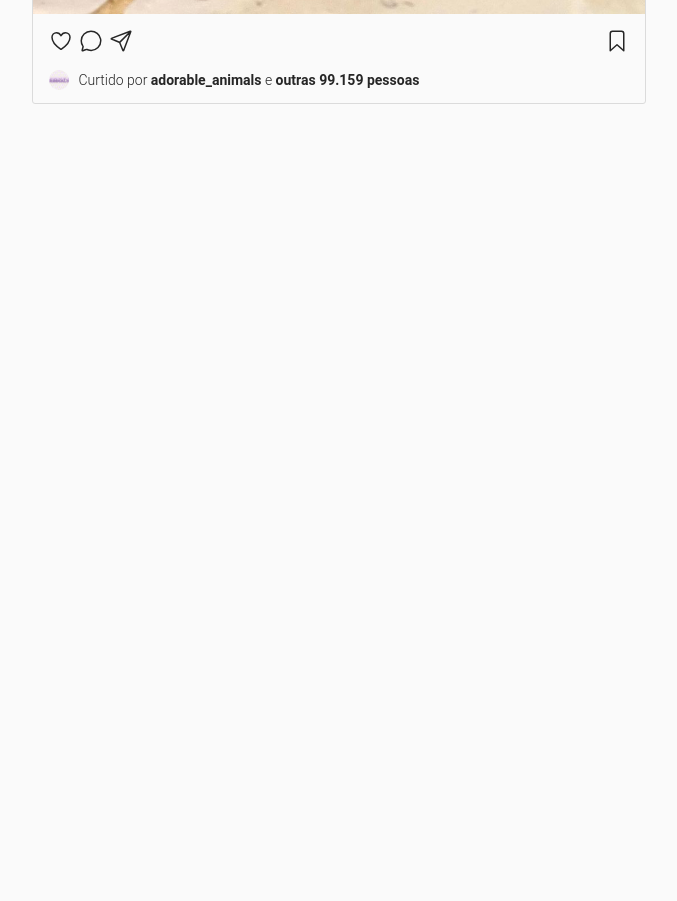
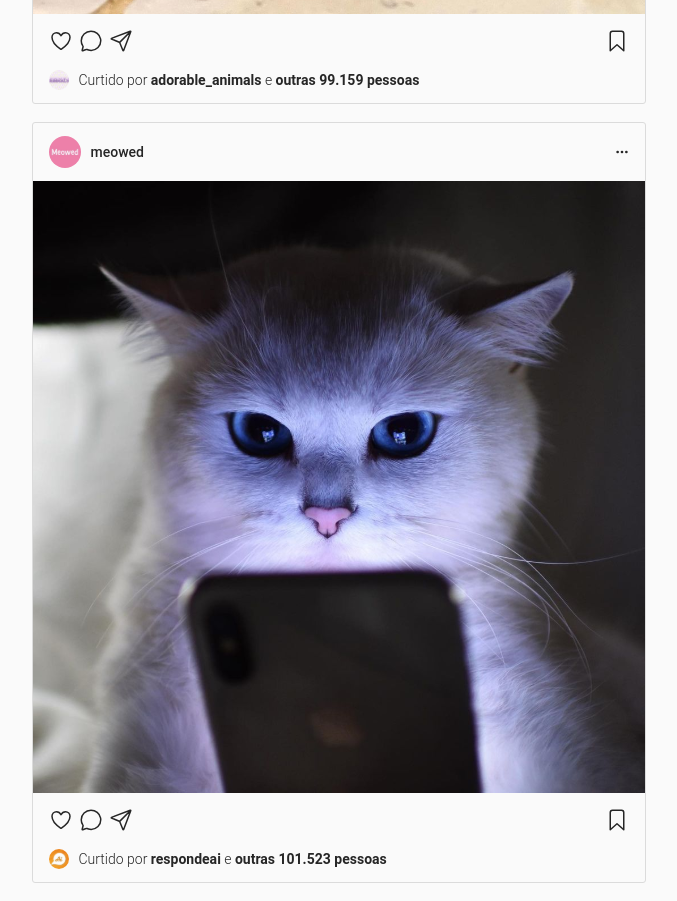
Before and after one commit to csjhonathan/instagramreact, a React (Create React App) app: page / in a window 1280 px wide. Shown: the part 1660-2561 px from the top of the page, without its empty margins (141-818 px from the left). Before the commit the page ends 1782 px from the top, so only its background shows below. Built offline with nearby package versions, Linux system fonts and the light colour scheme.

Commit message:
versão com datatests e readme atualizado

```diff
--- a/public/css/style.css
+++ b/public/css/style.css
@@ -9,6 +9,10 @@ body {
   color: #262626;
   font-weight: 400;
   font-size: 14px;
+}
+
+.conteudo {
+  position: relative;
 }
 
 .navbar {
@@ -25,7 +29,8 @@ body {
   z-index: 2;
 }
 
-.navbar ion-icon, .navbar img {
+.navbar ion-icon,
+.navbar img {
   cursor: pointer;
 }
 
@@ -38,7 +43,7 @@ body {
   height: 100%;
 }
 
-.navbar .container > * {
+.navbar .container>* {
   display: flex;
   align-items: center;
   height: 100%;
@@ -161,7 +166,8 @@ body {
   font-weight: 500;
 }
 
-.post .topo .usuario, .post .topo .acoes {
+.post .topo .usuario,
+.post .topo .acoes {
   display: flex;
   align-items: center;
 }
@@ -172,7 +178,14 @@ body {
   margin-right: 10px;
 }
 
-.post .usuario, .post .topo img, .post .fundo img, .post ion-icon, .post strong, .usuario ion-icon, .usuario > img, .conteudo > img {
+.post .usuario,
+.post .topo img,
+.post .fundo img,
+.post ion-icon,
+.post strong,
+.usuario ion-icon,
+.usuario>img,
+.conteudo>img {
   cursor: pointer;
 }
 
@@ -215,18 +228,18 @@ body {
   width: 293px;
 }
 
-.sidebar > .usuario {
+.sidebar>.usuario {
   display: flex;
   align-items: center;
 }
 
-.sidebar > .usuario img {
+.sidebar>.usuario img {
   width: 56px;
   height: 56px;
   border-radius: 50%;
 }
 
-.sidebar > .usuario .texto {
+.sidebar>.usuario .texto {
   display: flex;
   flex-direction: column;
   margin-left: 14px;
@@ -234,7 +247,7 @@ body {
   font-weight: 300;
 }
 
-.sidebar > .usuario .texto strong {
+.sidebar>.usuario .texto strong {
   font-weight: 700;
   color: #262626;
 }
@@ -281,7 +294,8 @@ body {
   font-weight: 400;
 }
 
-.links, .copyright {
+.links,
+.copyright {
   font-size: 11px;
   color: #C7C7C7;
 }
@@ -304,6 +318,27 @@ ion-icon {
   padding-top: 5px;
   color: black;
 }
-.heart-sharp{
+
+.heart-sharp {
   color: red;
 }
+
+.likeHeart {
+  position: absolute;
+  top: 50%;
+  left: 50%;
+  transform: translate(-50%, -50%);
+  opacity: .9;
+  font-size: 100px;
+  color: white;
+  transition: all .3s;
+}
+
+.likeHeartOcute {
+  position: absolute;
+  top: 50%;
+  left: 50%;
+  transform: translate(-50%, -50%);
+  opacity: 0;
+  transition: all .3s;
+}
--- a/src/components/Usuario.jsx
+++ b/src/components/Usuario.jsx
@@ -15,11 +15,11 @@ const Usuario = ({nome, imagem, alt}) => {
 
     return (
         <div class="usuario">
-            <img src={image} alt={alt} onClick = {handelImage}/>
+            <img src={image} alt={alt} onClick = {handelImage} data-test="profile-image"/>
             <div class="texto">
                 <span>
-                    <strong>{name}</strong>
-                    <ion-icon name="pencil" onClick = {handleName}></ion-icon>
+                    <strong data-test="name" >{name}</strong>
+                    <ion-icon name="pencil" onClick = {handleName} data-test="edit-name"></ion-icon>
                 </span>
             </div>
         </div>
--- a/src/components/postsComponents/Post.jsx
+++ b/src/components/postsComponents/Post.jsx
@@ -1,12 +1,29 @@
 import { useState } from "react";
 
 const Post = ({author, profileImg, postImg, hihglightLike, hihglightLikeImg, likesQuantt}) => {
-
+    const [likes, setLikes] = useState(Number(likesQuantt))
     const [heart, setHeart] = useState("heart-outline");
-    const [bookmark, setBookmark] = useState("bookmark-outline")
+    const [bookmark, setBookmark] = useState("bookmark-outline");
+    const [like, setLike] = useState("likeHeartOcute")
 
     const handleLike = () =>{
-        heart === "heart-sharp" ? setHeart("heart-outline") : setHeart("heart-sharp");
+        if(heart === "heart-sharp"){
+            setHeart("heart-outline")
+            setLikes(likes-0.001)
+        } else {
+            setHeart("heart-sharp")
+            setLikes(likes+0.001)
+        }
+    }
+
+    const handleLikeDblClick = () =>{
+        if(heart !== "heart-sharp"){
+            handleLike();
+        }
+        setLike("likeHeart")
+        setTimeout(()=> {
+            setLike("likeHeartOcute")
+        }, 1000)
     }
 
     const handleBookmark = () =>{
@@ -14,7 +31,7 @@ const Post = ({author, profileImg, postImg, hihglightLike, hihglightLikeImg, lik
     }
 
     return (
-        <div class="post">
+        <div class="post" data-test="post">
                 <div class="topo">
                     <div class="usuario">
                         <img src={profileImg} alt={author}/>
@@ -26,25 +43,26 @@ const Post = ({author, profileImg, postImg, hihglightLike, hihglightLikeImg, lik
                 </div>
 
                 <div class="conteudo">
-                    <img src={postImg} alt={postImg} onDoubleClick = {handleLike}/>
+                    <img src={postImg} alt={postImg} onDoubleClick = {handleLikeDblClick} data-test="post-image"/>
+                    <ion-icon name="heart" class = {like} ></ion-icon>
                 </div>
 
                 <div class="fundo">
                     <div class="acoes">
                         <div>
-                            <ion-icon name={heart} class = {heart} onClick = {handleLike}></ion-icon>
+                            <ion-icon name={heart} class = {heart} onClick = {handleLike} data-test="like-post"></ion-icon>
                             <ion-icon name="chatbubble-outline"></ion-icon>
                             <ion-icon name="paper-plane-outline"></ion-icon>
                         </div>
                         <div>
-                            <ion-icon name={bookmark} onClick={handleBookmark}></ion-icon>
+                            <ion-icon name={bookmark} onClick={handleBookmark} data-test="save-post"></ion-icon>
                         </div>
                     </div>
 
                     <div class="curtidas">
                         <img src={hihglightLikeImg} alt={hihglightLike} />
                         <div class="texto">
-                            Curtido por <strong>{hihglightLike}</strong> e <strong>outras {likesQuantt} pessoas</strong>
+                            Curtido por <strong>{hihglightLike}</strong> e <strong>outras <span data-test="likes-number">{likes}</span> pessoas</strong>
                         </div>
                     </div>
                 </div>
--- a/src/userDB/postDB.js
+++ b/src/userDB/postDB.js
@@ -1,6 +1,7 @@
 const postsList = [
     {author :"meowed" , profileImg: "assets/img/meowed.svg", postImg : "assets/img/gato-telefone.svg", hihglightLike : "respondeai", hihglightLikeImg : "assets/img/respondeai.svg", likesQuantt : "101.523"},
-    {author :"barked" , profileImg: "assets/img/barked.svg", postImg : "assets/img/dog.svg", hihglightLike : "adorable_animals", hihglightLikeImg : "assets/img/adorable_animals.svg", likesQuantt : "99.159"}
+    {author :"barked" , profileImg: "assets/img/barked.svg", postImg : "assets/img/dog.svg", hihglightLike : "adorable_animals", hihglightLikeImg : "assets/img/adorable_animals.svg", likesQuantt : "99.159"},
+    {author :"meowed" , profileImg: "assets/img/meowed.svg", postImg : "assets/img/gato-telefone.svg", hihglightLike : "respondeai", hihglightLikeImg : "assets/img/respondeai.svg", likesQuantt : "101.523"}
 ];
 
 export default postsList;
```
Also changed, not shown: 1 other file (tests, documents, lock files or other folders).
